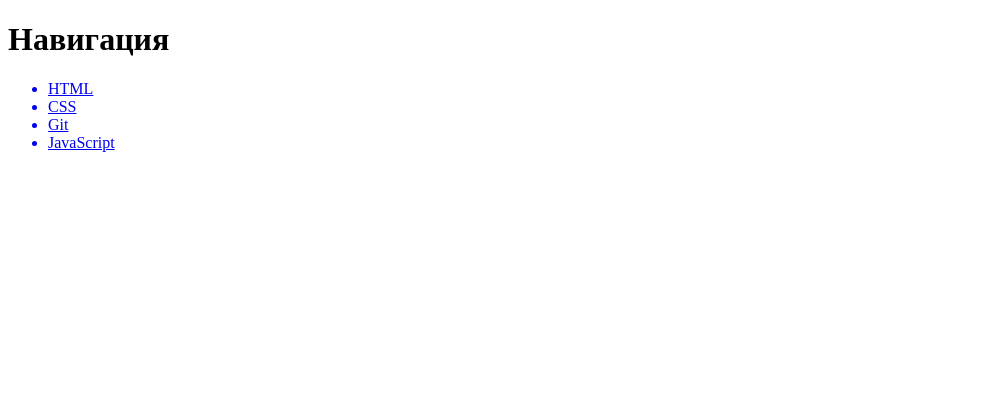
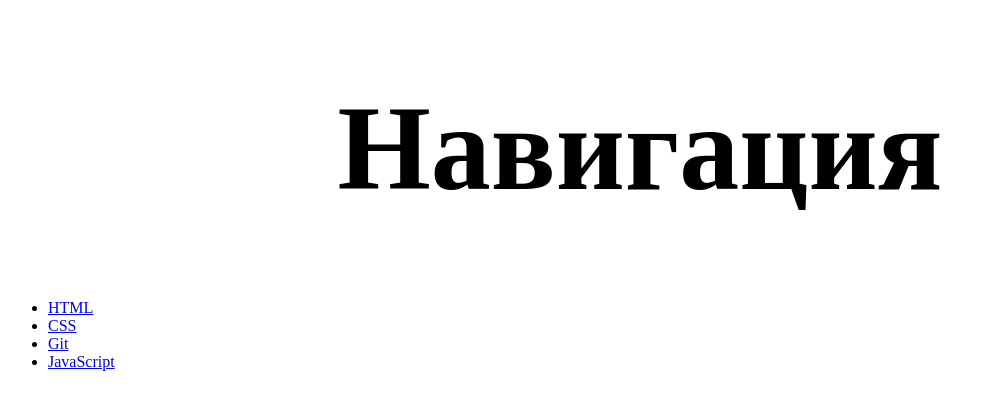
Before and after one commit to cerafima4/bloognoob, a plain HTML site: page index.html in a window 1280 px wide. Shown: the whole page, without its empty margins (0-995 px from the left). Drawn offline with Linux system fonts and the light colour scheme.

Commit message:
задали основные стили для header, поменяли местоположение тега а

```diff
--- a/css/main.css
+++ b/css/main.css
@@ -0,0 +1,6 @@
+header {
+    text-align: center;
+    font-family: Verdana sans-serif;
+    font-size: 60px;
+    font-weight: bold;
+}
--- a/index.html
+++ b/index.html
@@ -12,18 +12,18 @@
         </header>
         <nav>
           <ul>
-            <a href="pages/Html.html">
-              <li>HTML</li>
-            </a>
-            <a href="pages/Css.html">
-              <li>CSS</li>
-            </a>
-            <a href="pages/Git.html">
-              <li>Git</li>
-            <a/>
-            <a href="pages/JavaScript.html">
-              <li>JavaScript</li>
-            </a>
+            <li>
+              <a href="pages/Html.html">HTML</a>
+            </li>
+            <li>
+              <a href="pages/Css.html">CSS</a>
+            </li>
+            <li>
+              <a href="pages/Git.html">Git</a>
+            </li>
+            <li>
+              <a href="pages/JavaScript.html">JavaScript</a>
+            </li>
           </ul>
         </nav>
       </main>
```
